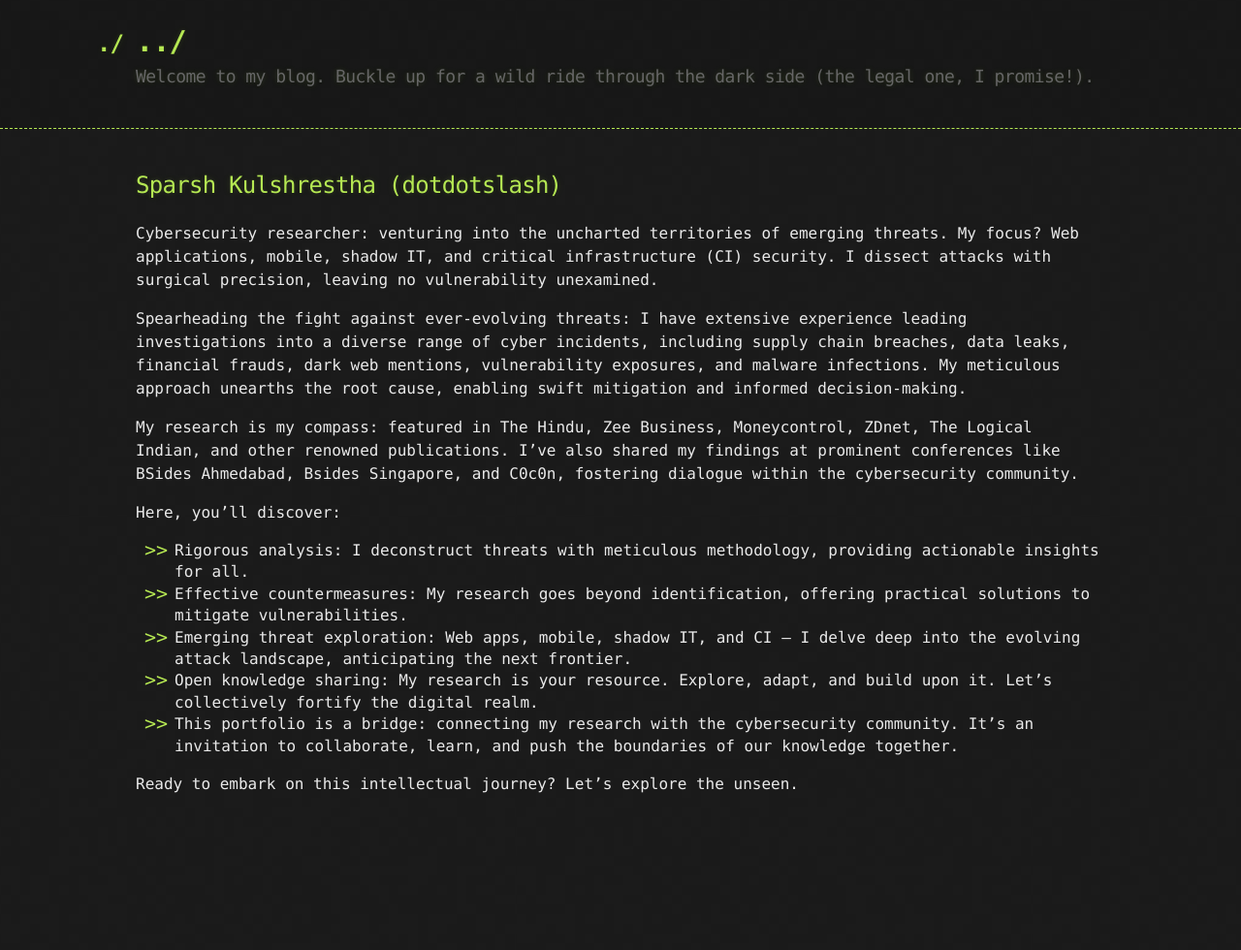
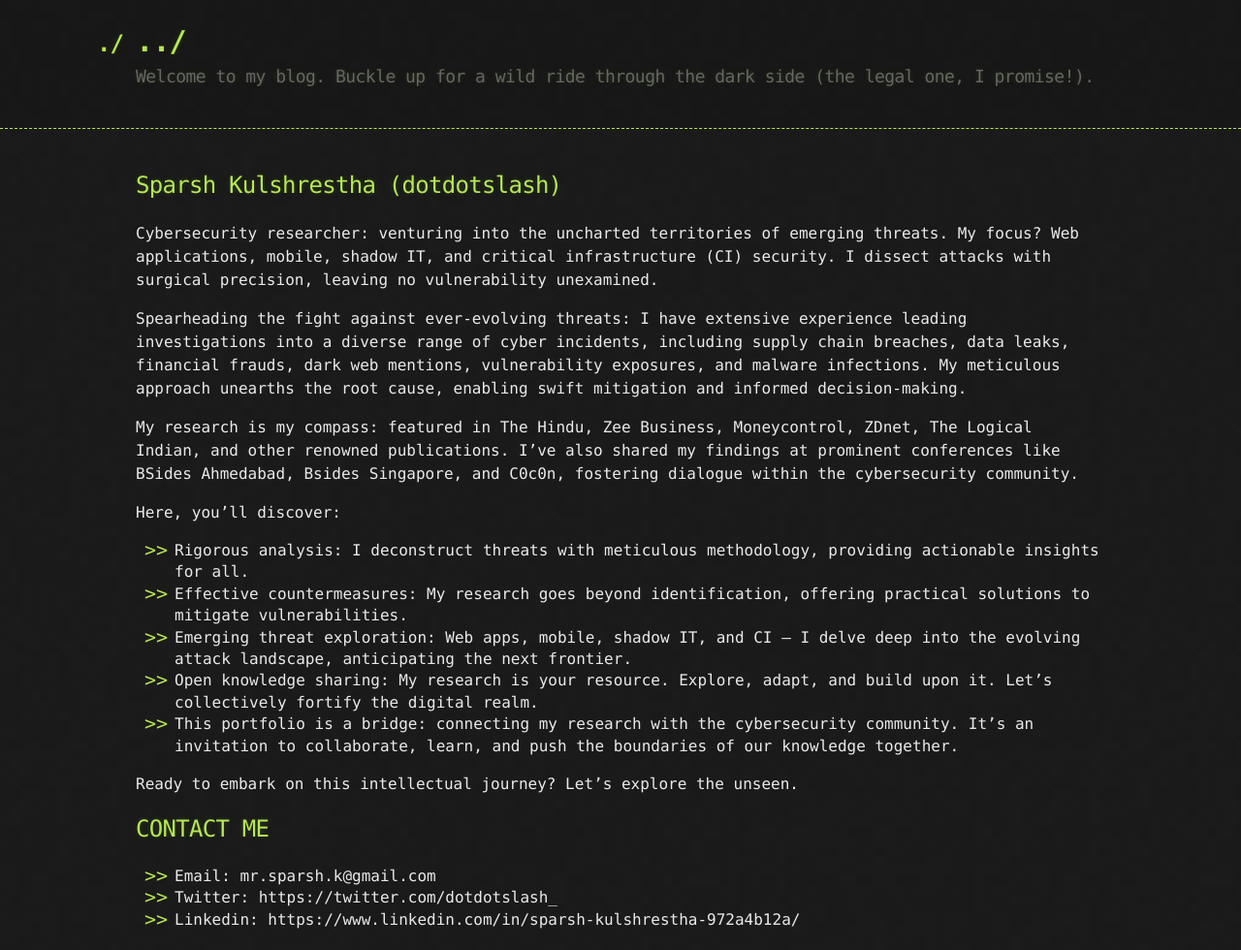
Before and after one commit to sparshkulshrestha/sparshkulshrestha.github.io, a Jekyll site: the page built from index.md, in a window 1280 px wide. Shown: the whole page at 97% size. Built offline with Jekyll 4.4.1, drawn with Linux system fonts in a browser that asks for light colours; our own code applies the rules of GitHub Pages for plain Markdown files; before the commit the page ends 900 px from its top, so only the background shows below that.

Commit message:
Update index.md

```diff
--- a/index.md
+++ b/index.md
@@ -19,3 +19,9 @@ Here, you'll discover:
 * This portfolio is a bridge: connecting my research with the cybersecurity community. It's an invitation to collaborate, learn, and push the boundaries of our knowledge together.
 
 Ready to embark on this intellectual journey? Let's explore the unseen.
+
+## CONTACT ME
+
+* Email: mr.sparsh.k@gmail.com
+* Twitter: https://twitter.com/dotdotslash_
+* Linkedin: https://www.linkedin.com/in/sparsh-kulshrestha-972a4b12a/
```
